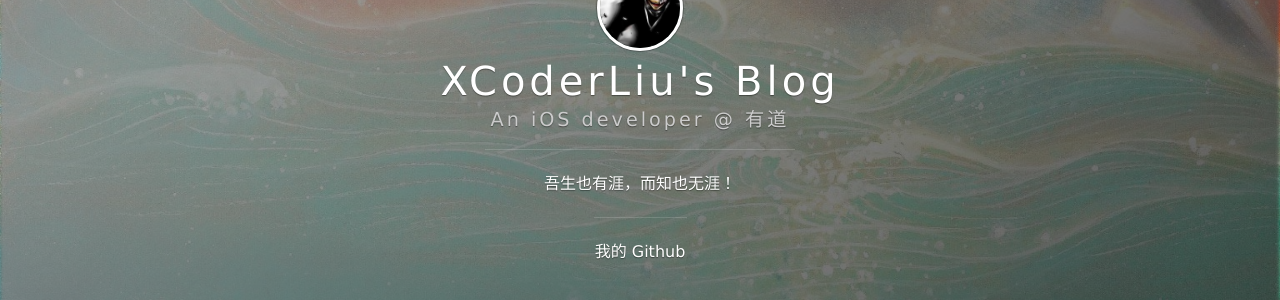
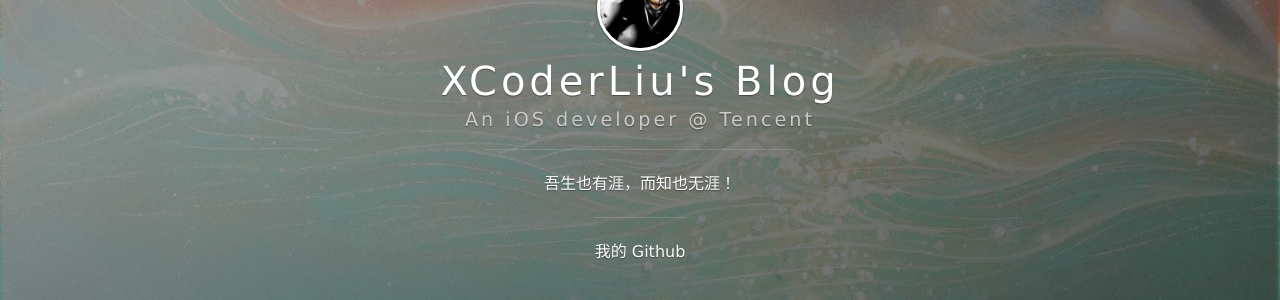
Before and after one commit to xcoderliu/xcoderliu.github.io, a Jekyll site: the page built from index.html, in a window 1280 px wide. Shown: the part 252-552 px from the top of the page. Built offline with Jekyll 4.4.1, drawn with Linux system fonts in a browser that asks for light colours; nearby versions of some CDN libraries; the list of posts is cut into pages by our own code.

Commit message:
Update _config.yml
update info

```diff
--- a/_config.yml
+++ b/_config.yml
@@ -1,11 +1,11 @@
 # Basic
 title: XCoderLiu's Blog
-subtitle: An iOS developer @ 有道
+subtitle: An iOS developer @ Tencent
 welcome_message: <a href="https://github.com/xcoderliu" target="_blank">我的 Github</a>
 description: 吾生也有涯，而知也无涯！
-creator: <a href="http://xcoderliu.xyz">@xcoderliu</a>
+creator: <a href="https://xcoderliu.github.io">@xcoderliu</a>
 
-url: "http://xcoderliu.xyz"
+url: "https://xcoderliu.github.io"
 
 permalink: /:year/:month/:title/
 
```
